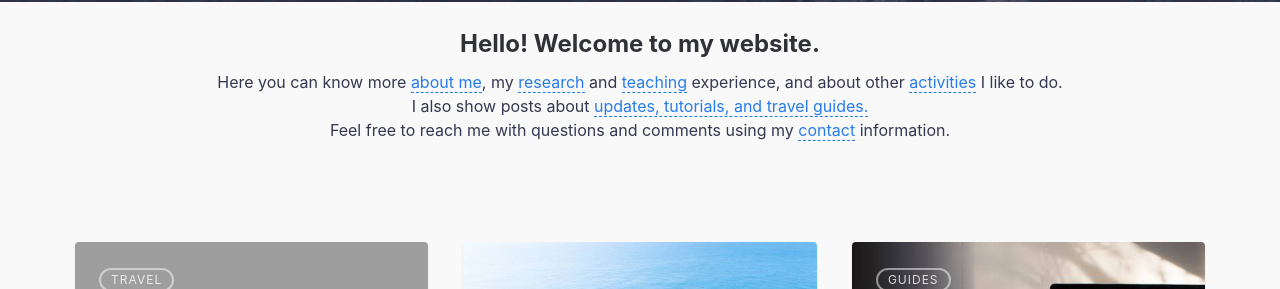
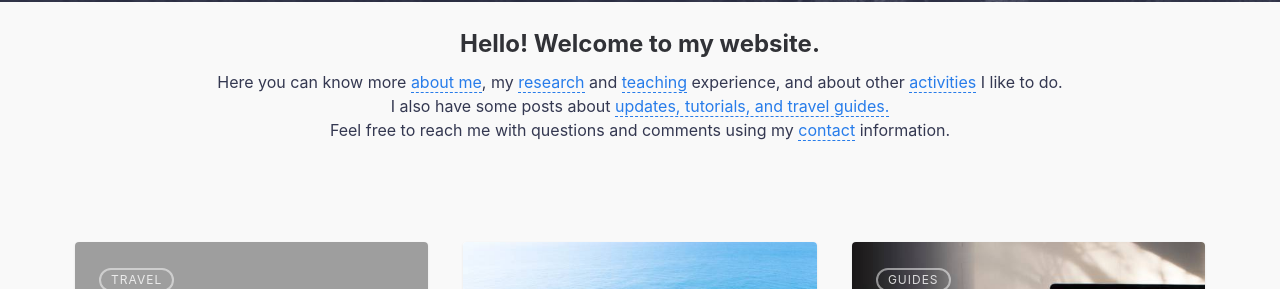
Before and after one commit to nzunigag/nzunigag.github.io, a Jekyll site: the page built from index.md, in a window 1280 px wide and 900 px high, scrolled down 410 px. Shown: the part 164-453 px from the top of the window. Built offline with Jekyll 4.4.1, drawn with Linux system fonts in a browser that asks for light colours.

Commit message:
Update default.html

```diff
--- a/_layouts/default.html
+++ b/_layouts/default.html
@@ -37,7 +37,7 @@ layout: compress
               my <a href="https://nzunigag.github.io/research/">research</a> and
               <a href="https://nzunigag.github.io/teaching/">teaching</a> experience, and about other
               <a href="https://nzunigag.github.io/activities/">activities</a> I like to do. <br>
-              I also show posts about <a href="https://nzunigag.github.io/categories/">updates, tutorials, and travel guides.</a> <br>
+              I also have some posts about <a href="https://nzunigag.github.io/categories/">updates, tutorials, and travel guides.</a> <br>
               Feel free to reach me with questions and comments using my
               <a href="https://nzunigag.github.io/contact/">contact</a> information.
             </p>
```
